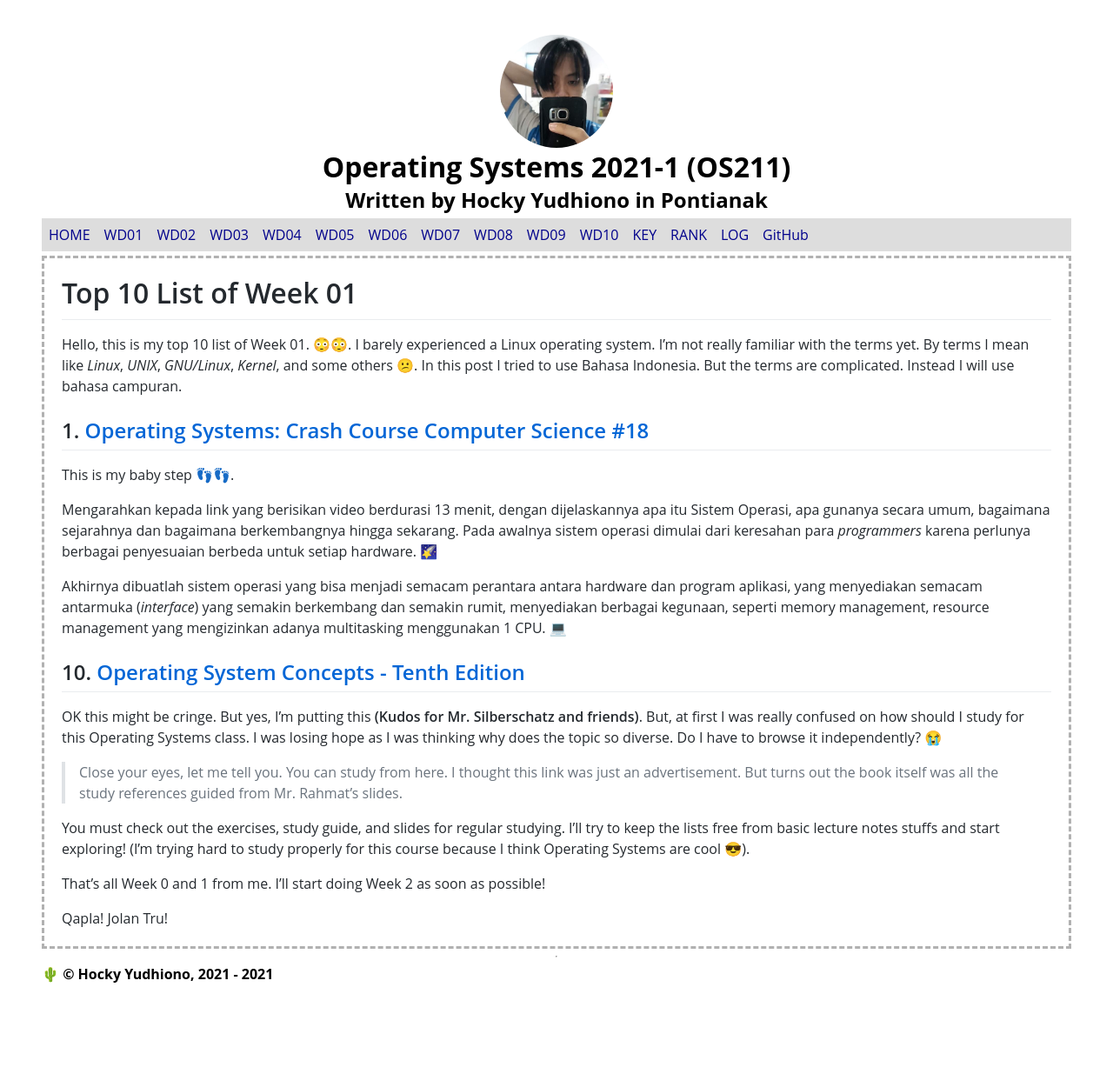
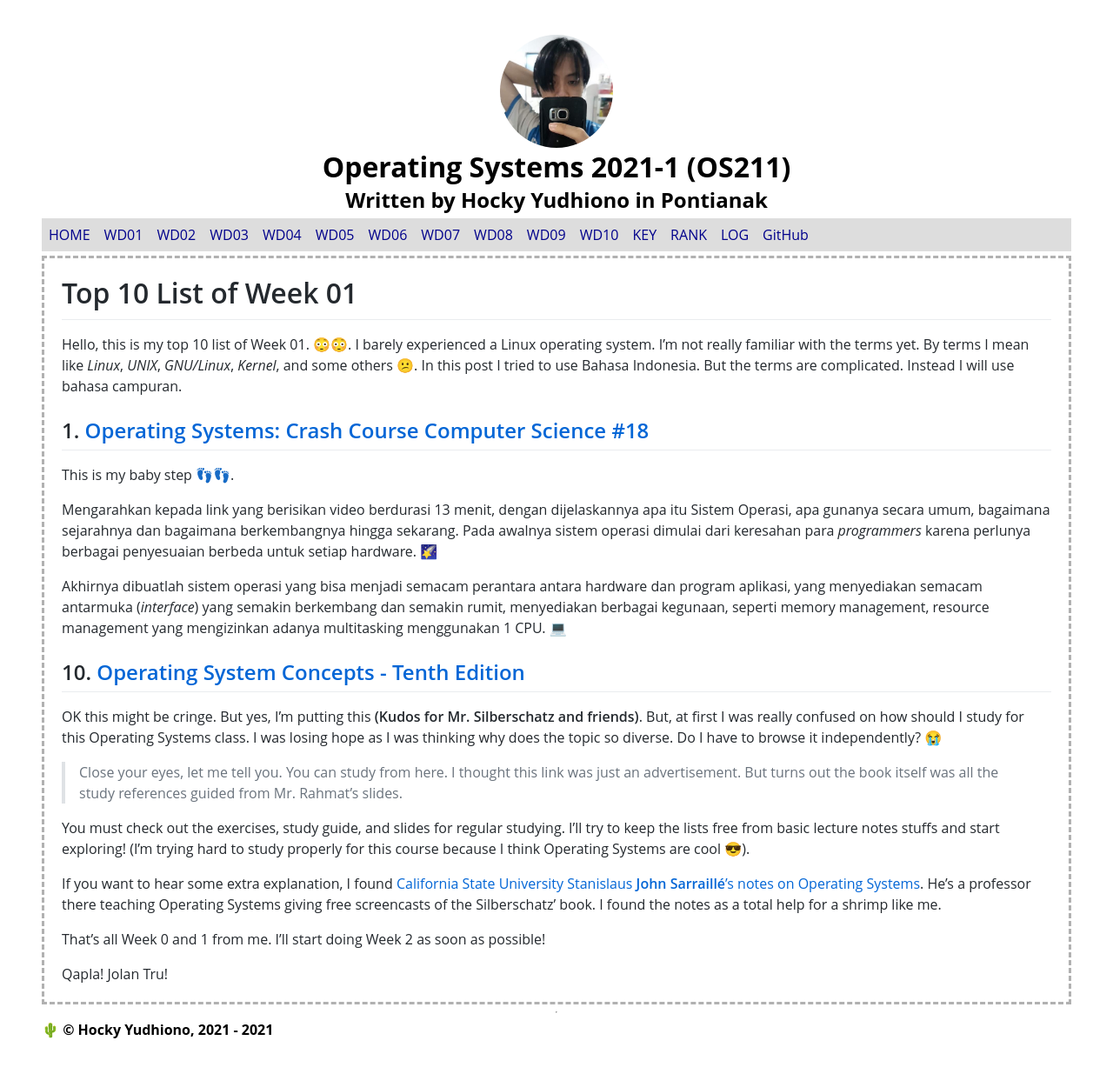
Before and after one commit to Bimabara/os211, a Jekyll site: the page built from wd01.md, in a window 1280 px wide. Shown: the whole page at 87% size. Built offline with Jekyll 4.4.1, drawn with Linux system fonts in a browser that asks for light colours; our own code applies the rules of GitHub Pages for plain Markdown files; before the commit the page ends 1171 px from its top, so only the background shows below that.

Commit message:
[WD01] Add extra notes

```diff
--- a/wd01.md
+++ b/wd01.md
@@ -23,6 +23,8 @@ OK this might be cringe. But yes, I'm putting this **(Kudos for Mr. Silberschatz
 
 You must check out the exercises, study guide, and slides for regular studying. I'll try to keep the lists free from basic lecture notes stuffs and start exploring! (I'm trying hard to study properly for this course because I think Operating Systems are cool 😎).
 
+If you want to hear some extra explanation, I found [California State University Stanislaus **John Sarraillé**'s notes on Operating Systems](https://www.cs.csustan.edu/~john/Classes/CS3750/Notes/). He's a professor there teaching Operating Systems giving free screencasts of the Silberschatz' book. I found  the notes as a total help for a shrimp like me.
+
 
 
 That's all Week 0 and 1 from me. I'll start doing Week 2 as soon as possible!
```
